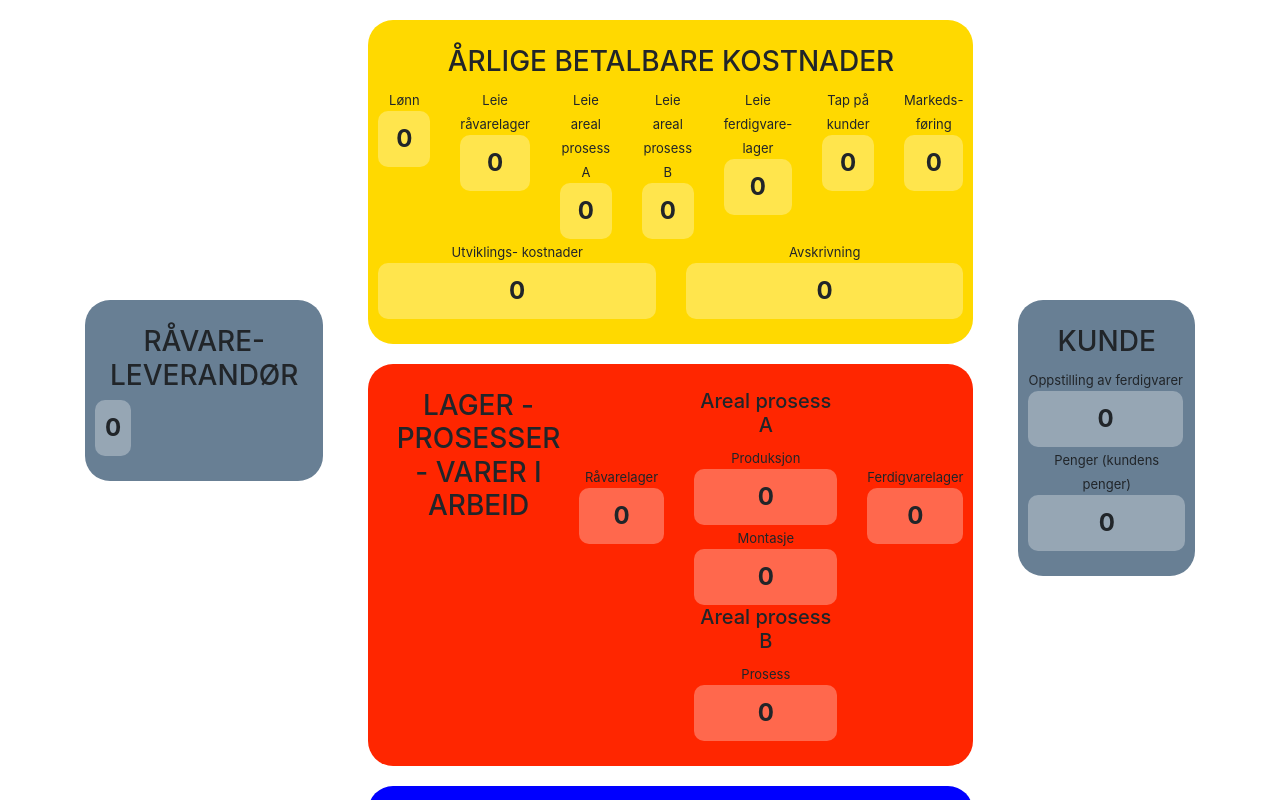
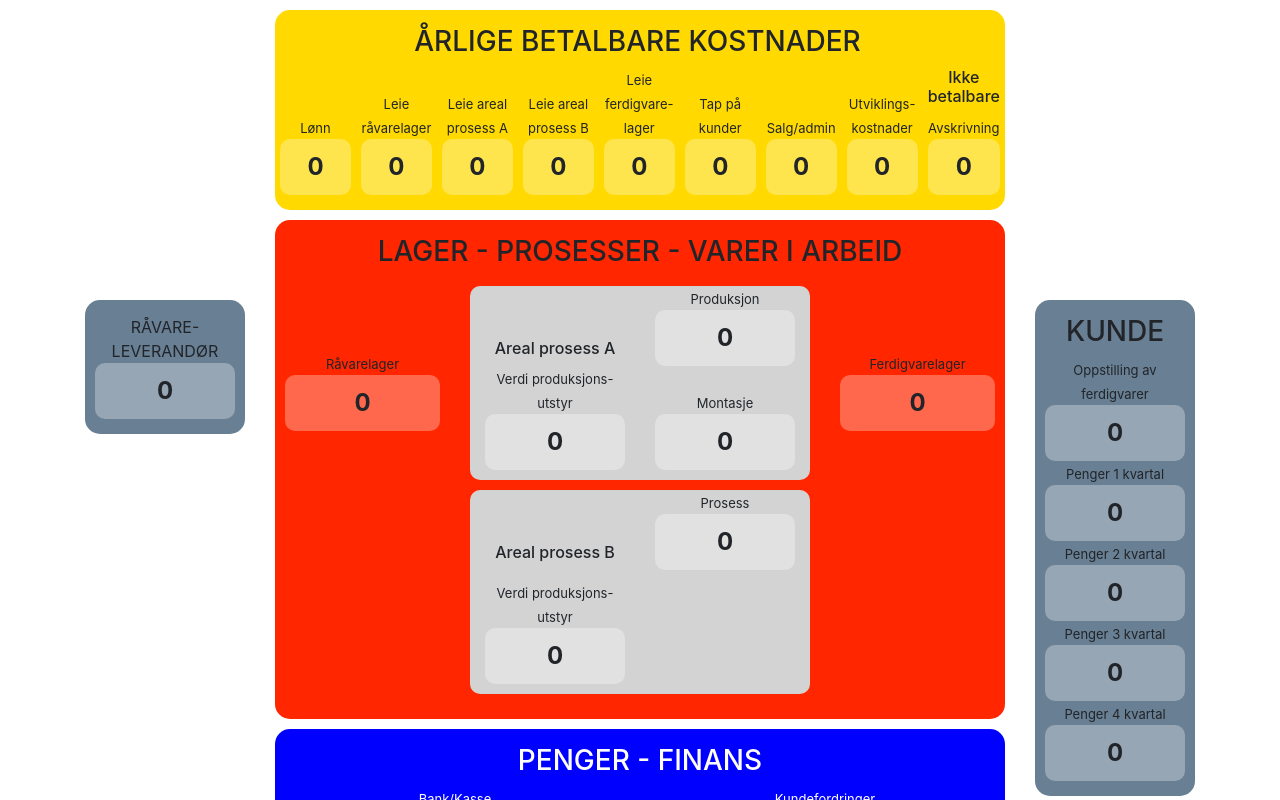
Before and after one commit to joakimhop/okonomiillustrator, a React (Create React App) app: page / in a window 1280 px wide. Shown: the top 800 px of the page. Built offline with nearby package versions, Linux system fonts and the light colour scheme.

Commit message:
added missing fields and slightly improved design

```diff
--- a/src/components/board.jsx
+++ b/src/components/board.jsx
@@ -26,22 +26,22 @@ const Board = () => {
     <DndProvider backend={HTML5Backend}>
       <Container>
         <Row>
-          <Col>
-            <Container className="left-container">
+          <Col lg={2}>
+            <div className="left-container">
               <CommodityStock />
-            </Container>
+            </div>
           </Col>
-          <Col lg={7}>
-            <Container className="main-container">
+          <Col lg={8}>
+            <div className="main-container">
               <Costs />
               <Stock />
               <Finance />
-            </Container>
+            </div>
           </Col>
-          <Col>
-            <Container className="right-container">
+          <Col lg={2}>
+            <div className="right-container">
               <Customer />
-            </Container>
+            </div>
           </Col>
         </Row>
       </Container>
--- a/src/components/commodityStock.jsx
+++ b/src/components/commodityStock.jsx
@@ -4,14 +4,14 @@ import Col from 'react-bootstrap/Col';
 import Box from './box';
 
 const CommodityStock = () => (
-  <Row className="commoditystock text-center">
-    <Col><h3>RÅVARE- LEVERANDØR</h3></Col>
+  <div className="commoditystock text-center">
+    <Row><Col>RÅVARE- LEVERANDØR</Col></Row>
     <Row className="text-center">
       <Col>
         <Box name="ravareleverandor" title="" />
       </Col>
     </Row>
-  </Row>
+  </div>
 );
 
 export default CommodityStock;
--- a/src/components/costs.jsx
+++ b/src/components/costs.jsx
@@ -4,9 +4,11 @@ import Col from 'react-bootstrap/Col';
 import Box from './box';
 
 const Costs = () => (
-  <Row className="costs text-center">
-    <Col><h3>ÅRLIGE BETALBARE KOSTNADER</h3></Col>
+  <div className="costs text-center">
     <Row>
+      <Col><h3>ÅRLIGE BETALBARE KOSTNADER</h3></Col>
+    </Row>
+    <Row className="align-items-end">
       <Col>
         <Box name="lonn" title="Lønn" />
       </Col>
@@ -26,16 +28,17 @@ const Costs = () => (
         <Box name="tappakunder" title="Tap på kunder" />
       </Col>
       <Col>
-        <Box name="markedsforing" title="Markeds- føring" />
+        <Box name="salg_admin" title="Salg/admin" />
       </Col>
       <Col>
         <Box name="utviklingskostnader" title="Utviklings- kostnader" />
       </Col>
       <Col>
+        <h6>Ikke betalbare</h6>
         <Box name="avskrivning" title="Avskrivning" />
       </Col>
     </Row>
-  </Row>
+  </div>
 );
 
 export default Costs;
--- a/src/components/customer.jsx
+++ b/src/components/customer.jsx
@@ -4,20 +4,34 @@ import Col from 'react-bootstrap/Col';
 import Box from './box';
 
 const Customer = () => (
-  <Row className="customer text-center">
+  <div className="customer text-center">
     <Col><h3>KUNDE</h3></Col>
     <Row>
       <Col>
-        <Box name="kunde" title="Oppstilling av ferdigvarer" />
+        <Box name="ferdigvarer" title="Oppstilling av ferdigvarer" />
       </Col>
     </Row>
     <Row>
       <Col>
-        <Box name="penger" title="Penger (kundens penger)" />
+        <Box name="penger1kvartal" title="Penger 1 kvartal" />
       </Col>
     </Row>
-
-  </Row>
+    <Row>
+      <Col>
+        <Box name="penger2kvartal" title="Penger 2 kvartal" />
+      </Col>
+    </Row>
+    <Row>
+      <Col>
+        <Box name="penger3kvartal" title="Penger 3 kvartal" />
+      </Col>
+    </Row>
+    <Row>
+      <Col>
+        <Box name="penger4kvartal" title="Penger 4 kvartal" />
+      </Col>
+    </Row>
+  </div>
 );
 
 export default Customer;
--- a/src/components/finance.jsx
+++ b/src/components/finance.jsx
@@ -4,9 +4,9 @@ import Col from 'react-bootstrap/Col';
 import Box from './box';
 
 const Finance = () => (
-  <Row className="finance text-center">
-    <Col><h3>PENGER - FINANS</h3></Col>
-    <Row>
+  <div className="finance text-center">
+    <Row><Col><h3>PENGER - FINANS</h3></Col></Row>
+    <Row className="align-items-end">
       <Col>
         <Box name="bank" title="Bank/Kasse" />
       </Col>
@@ -14,7 +14,10 @@ const Finance = () => (
         <Box name="kundefordringer" title="Kundefordringer" />
       </Col>
     </Row>
-    <Row>
+    <Row className="align-items-end">
+      <Col>
+        <Box name="skatt" title="Skatt" />
+      </Col>
       <Col>
         <Box name="renter" title="Renter" />
       </Col>
@@ -22,7 +25,7 @@ const Finance = () => (
         <Box name="lan" title="Lån" />
       </Col>
     </Row>
-  </Row>
+  </div>
 );
 
 export default Finance;
--- a/src/components/stock.jsx
+++ b/src/components/stock.jsx
@@ -1,42 +1,53 @@
 import React from 'react';
 import Row from 'react-bootstrap/Row';
 import Col from 'react-bootstrap/Col';
+import { Container } from 'react-bootstrap';
 import Box from './box';
 
 const Stock = () => (
-  <Row className="in-stock text-center">
-    <Col><h3>LAGER - PROSESSER - VARER I ARBEID</h3></Col>
+  <div className="in-stock text-center">
+    <Row><Col><h3>LAGER - PROSESSER - VARER I ARBEID</h3></Col></Row>
     <Row>
       <Col className="side-column">
         <Box name="ravarelager" title="Råvarelager" />
       </Col>
-      <Col xs={5}>
-        <Row>
-          <Col><h5>Areal prosess A</h5></Col>
-        </Row>
-        <Row>
+      <Col xs={6}>
+        <Container className="level2container">
+          <Row className="align-items-end">
+            <Col className="underAreaTitle"><h6>Areal prosess A</h6></Col>
             <Col>
               <Box name="produksjon" title="Produksjon" />
+            </Col>
+          </Row>
+          <Row className="lastrow align-items-end">
+            <Col>
+              <Box name="verdiproduksjonsutstyrA" title="Verdi produksjons- utstyr" />
             </Col>
             <Col>
               <Box name="montasje" title="Montasje" />
             </Col>
           </Row>
-        <Row>
-          <Col><h5>Areal prosess B</h5></Col>
-        </Row>
-        <Row>
+        </Container>
+        <Container className="level2container">
+          <Row className="lastrow align-items-end">
+            <Col className="underAreaTitle"><h6>Areal prosess B</h6></Col>
             <Col>
               <Box name="prosess" title="Prosess" />
             </Col>
           </Row>
+          <Row className="lastrow align-items-end">
+            <Col>
+              <Box name="verdiproduksjonsutstyrB" title="Verdi produksjons- utstyr" />
+            </Col>
+            <Col />
+          </Row>
+        </Container>
       </Col>
       <Col className="side-column">
         <Box name="ferdigvarelager" title="Ferdigvarelager" />
       </Col>
     </Row>
-
-  </Row>
+  </div>
 );
 
 export default Stock;
--- a/src/index.css
+++ b/src/index.css
@@ -1,32 +1,61 @@
 .costs {
   background-color: rgb(255, 217, 0);
-  border-radius: 25px;
-  padding: 25px 10px;
+  border-radius: 15px;
+  padding: 15px 10px;
+  margin-top: 10px;
+}
+
+.costs .col {
+  padding-left: 5px !important;
+  padding-right: 5px !important;
+}
+
+.costs .col:first-child {
+  padding-left: 10px !important;
+  padding-right: 5px !important;
+}
+
+.costs .col:last-child {
+  padding-left: 5px !important;
+  padding-right: 10px !important;
 }
 
 .in-stock {
   background-color: rgb(255, 38, 0);
-  border-radius: 25px;
-  padding: 25px 10px;
+  border-radius: 15px;
+  padding: 15px 10px;
+  margin-top: 10px;
 }
 
 .finance {
   background-color: blue ;
-  border-radius: 25px;
-  padding: 25px 10px;
+  border-radius: 15px;
+  padding: 15px 10px;
   color: white;
+  margin-top: 10px;
+  margin-bottom: 10px;
 }
 
 .customer {
   background-color: rgb(104, 127, 148) ;
-  border-radius: 25px;
-  padding: 25px 10px;
+  border-radius: 15px;
+  padding: 15px 10px;
 }
 
 .commoditystock {
   background-color: rgb(104, 127, 148) ;
-  border-radius: 25px;
-  padding: 25px 10px;
+  border-radius: 15px;
+  padding: 15px 10px;
+}
+
+.level2container {
+  background-color: lightgray;
+  border-radius: 10px;
+  margin: 10px 0;
+}
+
+.lastrow {
+  padding-bottom: 10px;
 }
 
 .main-container > .row {
@@ -56,3 +85,7 @@
 .side-column > div {
   padding-top: 75px !important;
 }
+
+.underAreaTitle {
+  padding-top: 28px;
+}
--- a/src/reducers/game.js
+++ b/src/reducers/game.js
@@ -6,10 +6,13 @@ const initialState = {
   kundefordringer: '0',
   renter: '0',
   lan: '0',
+  skatt: '0',
   /* stock */
   ravarelager: '0',
+  verdiproduksjonsutstyrA: '0',
   produksjon: '0',
   montasje: '0',
+  verdiproduksjonsutstyrB: '0',
   prosess: '0',
   ferdigvarelager: '0',
   /* costs */
@@ -19,14 +22,17 @@ const initialState = {
   leiearealprosessb: '0',
   leieferdigvarelager: '0',
   tappakunder: '0',
-  markedsforing: '0',
+  salg_admin: '0',
   utviklingskostnader: '0',
   avskrivning: '0',
   /* commodityStock */
   ravareleverandor: '0',
   /* customer */
-  kunde: '0',
-  penger: '0',
+  ferdigvarer: '0',
+  penger1kvartal: '0',
+  penger2kvartal: '0',
+  penger3kvartal: '0',
+  penger4kvartal: '0',
 };
 
 const game = (state = initialState, action) => {
```
Lines whose indentation alone changed are shown as unchanged.
